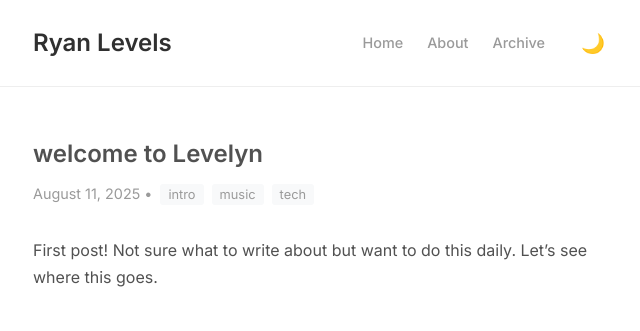
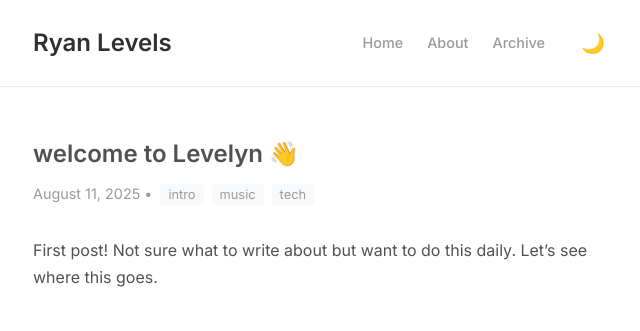
Before and after one commit to talemache/talemache.github.io, a Jekyll site: the page built from _posts/2025-08-11-hello-world.md, in a window 1280 px wide. Shown: the top 331 px of the page, without its empty margins (319-959 px from the left). Built offline with Jekyll 4.4.1, drawn with Linux system fonts in a browser that asks for light colours.

```diff
--- a/_posts/2025-08-11-hello-world.md
+++ b/_posts/2025-08-11-hello-world.md
@@ -1,6 +1,6 @@
 ---
 layout: post
-title: "welcome to Levelyn"
+title: "welcome to Levelyn 👋"
 date: 2025-08-11 12:00:00 -0400
 tags: [intro, music, tech]
 excerpt: "First post! Not sure what to write about but want to do this daily. Let's see where this goes."
```
Also changed, not shown: _posts/2025-08-12-still-going-strong copy.md (+1 -1 lines).
